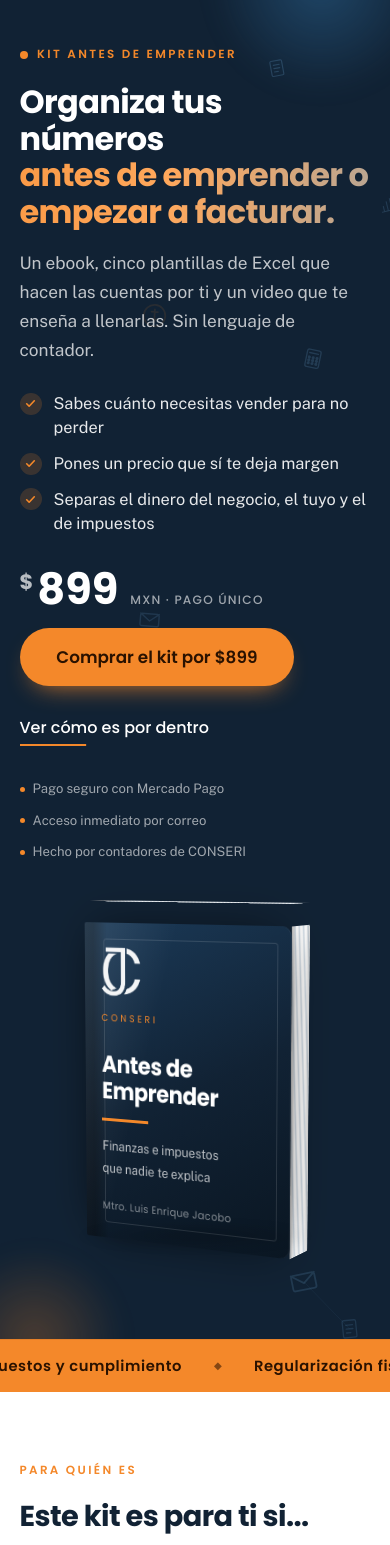
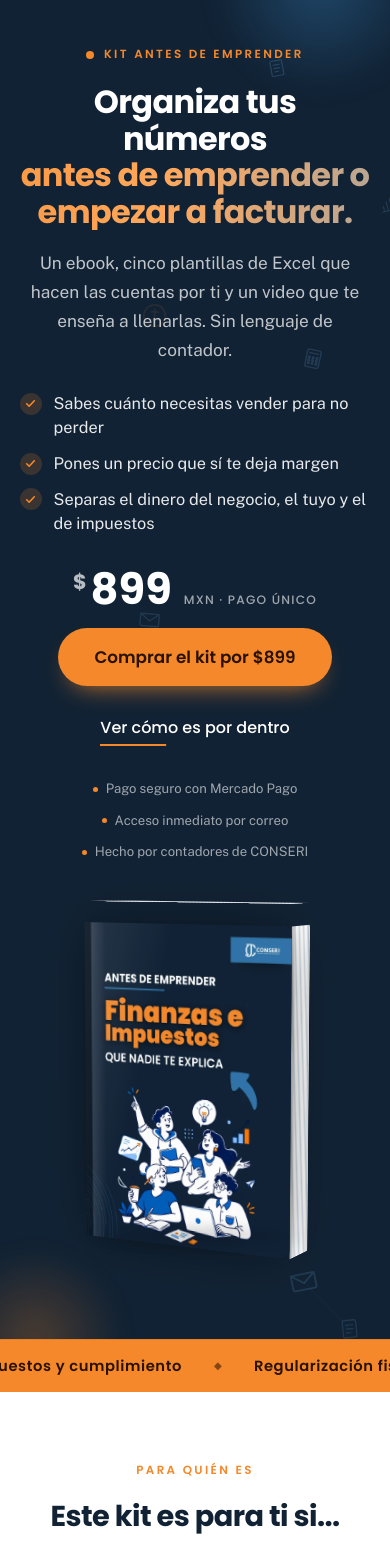
Before and after one commit to ajh162/ebooks_conseri, a plain HTML site: page index.html in a window 390 px wide. Shown: the part 55-1600 px from the top of the page. Drawn offline with nearby package versions, Linux system fonts and the light colour scheme; animation ran at ten frames a second.

Commit message:
Add files via upload

```diff
--- a/css/styles.css
+++ b/css/styles.css
@@ -500,7 +500,9 @@ img{ max-width: 100%; height: auto; }
     repeating-linear-gradient(90deg, #EEF3F7 0 1.5px, #C9D5DF 1.5px 3px);
 }
 
-/* ---- Contenido de la cubierta ---- */
+/* ---- Contenido de la cubierta ----
+   Ahora es la imagen de la portada real; el marco interior se apaga. */
+.cubierta::before{ display: none; }
 .cubierta{
   height: 100%;
   padding: 2.2rem 1.7rem 2rem 2.1rem;
@@ -1325,6 +1327,49 @@ img{ max-width: 100%; height: auto; }
 
 .seccion--blanca{ background: var(--blanco); }
 
+/* ---- Alineación ----
+   Encabezados de sección centrados, igual que las notas que cierran cada
+   bloque. Las tarjetas y listas siguen alineadas a la izquierda por dentro
+   (se leen mejor), pero todo el bloque queda centrado en la pantalla. */
+.seccion__cabecera{ text-align: center; margin-left: auto; margin-right: auto; }
+.seccion__cabecera .etiqueta{ justify-content: center; }
+.subtitulo-seccion,
+.perfiles__nota,
+.kit__nota,
+.indice__cierre,
+.muestras__pista{ text-align: center; }
+.subtitulo-seccion{ margin-left: auto; margin-right: auto; }
+
+/* Listas de lectura en una columna centrada, más cómoda que a todo lo ancho */
+.indice, .dudas{ max-width: 900px; }
+
+/* Pie: el texto legal y los créditos centrados bajo la línea divisoria.
+   El texto legal conserva su ancho corto para que no quede en renglones
+   larguísimos en pantallas anchas. */
+.pie__legal, .pie__creditos{ text-align: center; }
+
+/* ---- Portada real del ebook en el libro 3D ---- */
+/* Sombra del lomo y luz de arriba, encima de la imagen: es lo que hace que
+   se vea como un libro y no como una foto pegada. */
+.libro__cara--frente::after{
+  content: "";
+  position: absolute;
+  inset: 0;
+  z-index: 2;
+  pointer-events: none;
+  background:
+    linear-gradient(90deg, rgba(0,0,0,.34) 0 7px, rgba(255,255,255,.10) 8px, transparent 24px),
+    linear-gradient(105deg, rgba(255,255,255,.10) 0%, transparent 34%);
+}
+.cubierta__imagen{
+  position: absolute;
+  inset: 0;
+  width: 100%;
+  height: 100%;
+  object-fit: cover;
+  display: block;
+}
+
 /* El titular nuevo es más largo que el anterior: un poco más chico y más
    ancho, para que precio y botón queden a la vista sin bajar en una laptop. */
 .portada .titular{ font-size: clamp(2rem, 3.9vw, 3.15rem); margin-bottom: 1.2rem; }
@@ -1388,7 +1433,7 @@ img{ max-width: 100%; height: auto; }
 /* ---- Para quién es ---- */
 .perfiles{
   list-style: none;
-  margin: 0;
+  margin: 0 auto;
   padding: 0;
   display: grid;
   grid-template-columns: repeat(auto-fit, minmax(300px, 1fr));
@@ -1423,7 +1468,7 @@ img{ max-width: 100%; height: auto; }
 /* ---- Lo que vas a lograr ---- */
 .logros{
   list-style: none;
-  margin: 0 0 4rem;
+  margin: 0 auto 4rem;
   padding: 0;
   display: grid;
   grid-template-columns: repeat(auto-fit, minmax(280px, 1fr));
@@ -1485,7 +1530,7 @@ img{ max-width: 100%; height: auto; }
 /* ---- Cómo funciona la compra ---- */
 .pasos{
   list-style: none;
-  margin: 0 0 3rem;
+  margin: 0 auto 3rem;
   padding: 0;
   display: grid;
   grid-template-columns: repeat(3, 1fr);
@@ -1568,10 +1613,19 @@ img{ max-width: 100%; height: auto; }
   .libro__cara--frente, .libro__cara--atras{ width: 230px; height: 322px; }
   .libro__cara--lomo, .libro__cara--canto{ height: 322px; }
   .libro__cara--arriba, .libro__cara--abajo{ width: 230px; }
-  .cubierta{ padding: 1.5rem 1.2rem; }
-  .cubierta__titulo{ font-size: 1.5rem; }
   .firma{ grid-template-columns: 1fr; }
   .barra__nav{ display: none; }
+
+  /* En una sola columna todo va centrado, igual que el resto de secciones */
+  .portada__texto{ text-align: center; }
+  .portada .entrada{ margin-left: auto; margin-right: auto; }
+  .portada__beneficios{ display: inline-grid; text-align: left; }
+  .portada__precio,
+  .portada__acciones,
+  .portada__sellos{ justify-content: center; }
+
+  .firma__texto{ text-align: center; }
+  .firma__servicios{ text-align: center; }
 
   /* El kit aparece primero en celular y tableta */
   .producto--destacado{ order: -1; }
@@ -1617,6 +1671,9 @@ img{ max-width: 100%; height: auto; }
     color: var(--naranja-claro);
   }
 
+  .pie__arriba{ flex-direction: column; text-align: center; }
+  .pie__nav{ justify-content: center; }
+
   /* En celular la barra de abajo ya lleva el boton de compra: el del
      encabezado sobraria. */
   .barra > .boton{ display: none; }
--- a/index.html
+++ b/index.html
@@ -140,12 +140,12 @@
         <div class="libro" id="libro">
           <div class="libro__cara libro__cara--frente">
             <div class="cubierta">
-              <img src="assets/monograma-blanco.png" alt="" class="cubierta__marca">
-              <p class="cubierta__sello">CONSERI</p>
-              <h2 class="cubierta__titulo">Antes de<br>Emprender</h2>
-              <div class="cubierta__linea"></div>
-              <p class="cubierta__bajada">Finanzas e impuestos<br>que nadie te explica</p>
-              <p class="cubierta__autor">Mtro. Luis Enrique Jacobo</p>
+              <!-- La portada real del ebook. Si CONSERI cambia el diseno, basta
+                   con reemplazar assets/kit/portada-ebook.webp (proporcion A4,
+                   vertical). -->
+              <img src="assets/kit/portada-ebook.webp" width="620" height="877"
+                   alt="Portada del ebook Antes de Emprender: Finanzas e impuestos que nadie te explica"
+                   class="cubierta__imagen">
               <!-- El destello que recorre la portada. Va en su propio elemento
                    para poder animar opacidad y posición por separado. -->
               <span class="cubierta__brillo" aria-hidden="true"></span>
@@ -645,7 +645,7 @@
       <p class="producto__tipo">Sesión en línea</p>
       <h3 class="producto__nombre">Asesoría personalizada</h3>
       <p class="producto__descripcion">
-        Una sesión directa con el Mtro.Luis Enrique Jacobo, con tus números ya en la mano.
+        Una sesión directa con Luis Enrique Jacobo, con tus números ya en la mano.
       </p>
       <ul class="producto__lista">
         <li>45 a 60 minutos por videollamada</li>
@@ -703,7 +703,7 @@
         supiera antes de sentarse con nosotros por primera vez.
       </p>
       <p class="firma__autor animar" data-animar="subir" data-retraso="200">
-        Contenido a cargo del <strong>Mtro. Luis Enrique Jacobo</strong>,
+        Contenido a cargo del <strong>Mtro. Luis Enrique Jacobo Luna</strong>,
         Director de Finanzas de CONSERI.
       </p>
 
```
Also changed, not shown: assets/kit/portada-ebook.webp (added).
